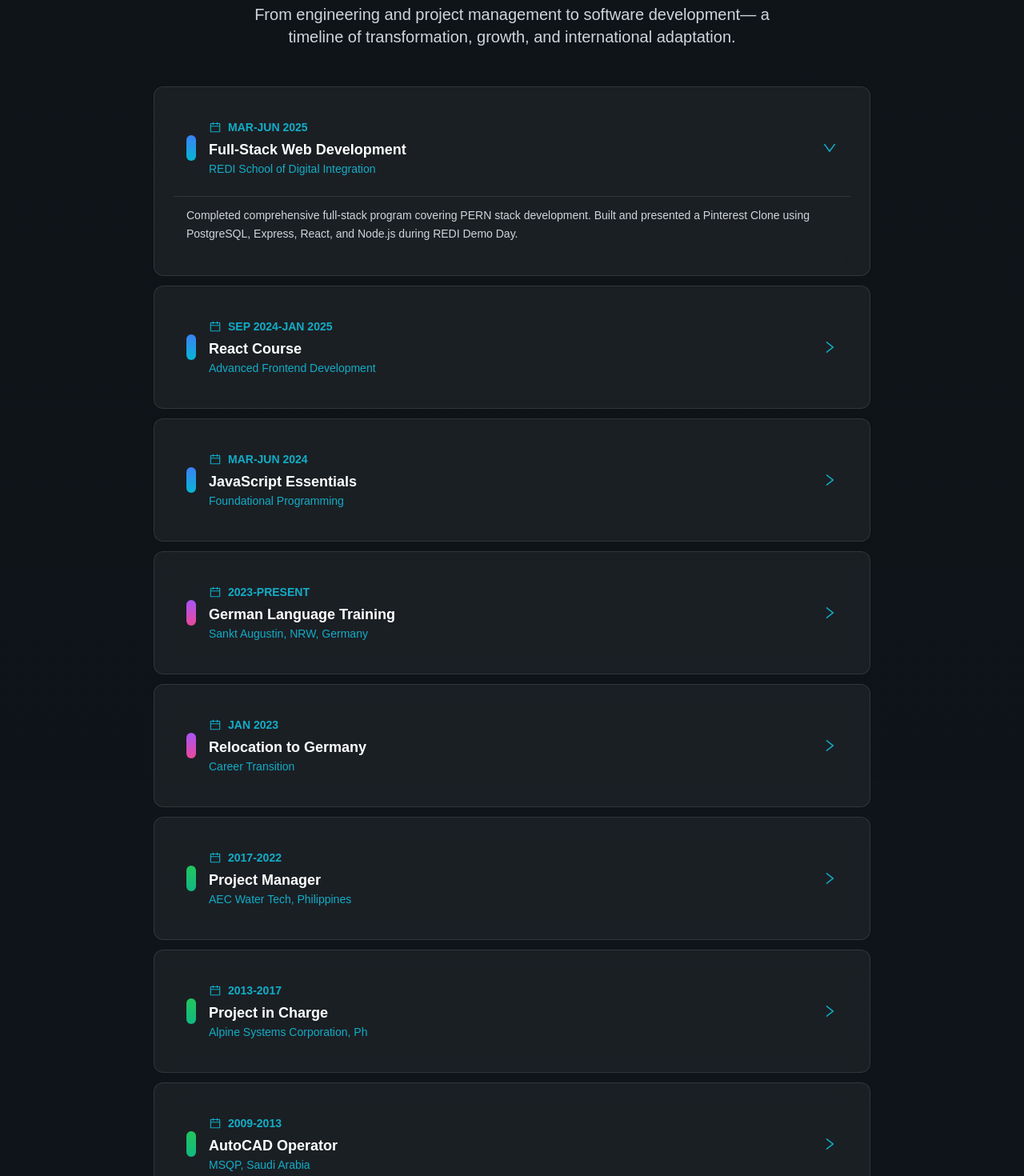
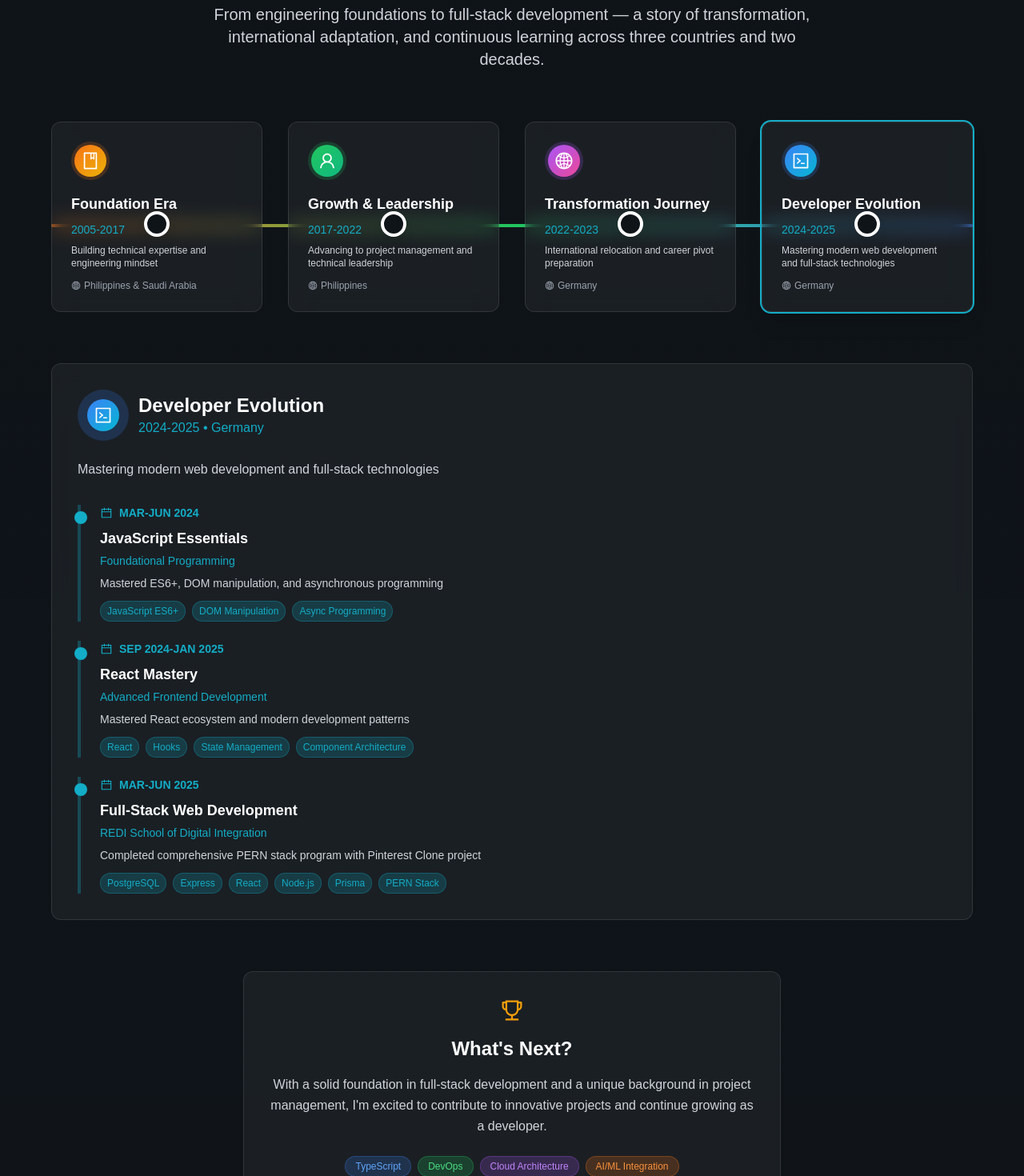
Before and after one commit to japint/portfolio, a Next.js app: page / in a window 1280 px wide. Shown: the part 3800-5270 px from the top of the page at 80% size. Built offline with nearby package versions, Linux system fonts and the light colour scheme.

Commit message:
feat: redesign Timeline component for enhanced storytelling and visual flow

```diff
--- a/src/components/TimeLine/TimeLine.tsx
+++ b/src/components/TimeLine/TimeLine.tsx
@@ -1,196 +1,430 @@
 import React, { useState } from "react";
 import {
   AiOutlineCalendar,
-  AiOutlineDown,
-  AiOutlineRight,
+  AiOutlineGlobal,
+  AiOutlineUser,
+  AiOutlineTrophy,
+  AiOutlineCode,
+  AiOutlineBook,
 } from "react-icons/ai";
 
-interface TimelineEvent {
+interface TimelinePhase {
+  id: string;
+  title: string;
+  period: string;
+  description: string;
+  location: string;
+  category:
+    | "education"
+    | "career"
+    | "transition"
+    | "development"
+    | "achievement";
+  icon: React.ReactNode;
+  milestones: {
     year: string;
     title: string;
     company: string;
-  text: string;
-  category: "development" | "transition" | "career" | "education";
+    achievement: string;
+    skills?: string[];
+  }[];
 }
 
-const timelineData: TimelineEvent[] = [
+const journeyPhases: TimelinePhase[] = [
   {
-    year: "MAR-JUN 2025",
-    title: "Full-Stack Web Development",
-    company: "REDI School of Digital Integration",
-    category: "development",
-    text: "Completed comprehensive full-stack program covering PERN stack development. Built and presented a Pinterest Clone using PostgreSQL, Express, React, and Node.js during REDI Demo Day.",
+    id: "foundation",
+    title: "Foundation Era",
+    period: "2005-2017",
+    description: "Building technical expertise and engineering mindset",
+    location: "Philippines & Saudi Arabia",
+    category: "education",
+    icon: <AiOutlineBook className="w-6 h-6" />,
+    milestones: [
+      {
+        year: "2005-2009",
+        title: "Bachelor of Science in Information Technology",
+        company: "AMA Computer College, Philippines",
+        achievement: "BSIT degree with software development foundation",
+        skills: ["Programming", "Networking", "IT Systems"],
       },
       {
-    year: "SEP 2024-JAN 2025",
-    title: "React Course",
-    company: "Advanced Frontend Development",
-    category: "development",
-    text: "Mastered React ecosystem including hooks, state management, component architecture, and modern development patterns.",
+        year: "2009-2013",
+        title: "AutoCAD Operator",
+        company: "MSQP, Saudi Arabia",
+        achievement: "HVAC design expertise across KSA and GCC region",
+        skills: ["AutoCAD", "HVAC Design", "SMACNA Standards"],
       },
       {
-    year: "MAR-JUN 2024",
-    title: "JavaScript Essentials",
-    company: "Foundational Programming",
-    category: "development",
-    text: "Completed comprehensive JavaScript training covering ES6+, DOM manipulation, asynchronous programming, and modern JavaScript patterns.",
+        year: "2013-2017",
+        title: "Project In-Charge",
+        company: "Alpine Systems Corporation, Philippines",
+        achievement:
+          "Promoted to leadership role in wastewater treatment projects",
+        skills: ["Project Management", "Technical Drawing", "Team Leadership"],
+      },
+    ],
+  },
+  {
+    id: "growth",
+    title: "Growth & Leadership",
+    period: "2017-2022",
+    description: "Advancing to project management and technical leadership",
+    location: "Philippines",
+    category: "career",
+    icon: <AiOutlineUser className="w-6 h-6" />,
+    milestones: [
+      {
+        year: "2017-2022",
+        title: "Project Manager",
+        company: "AEC Water Tech, Philippines",
+        achievement:
+          "Led water and wastewater projects from planning to execution",
+        skills: [
+          "Project Management",
+          "Team Leadership",
+          "Cost Control",
+          "Site Operations",
+        ],
+      },
+    ],
+  },
+  {
+    id: "transformation",
+    title: "Transformation Journey",
+    period: "2022-2023",
+    description: "International relocation and career pivot preparation",
+    location: "Germany",
+    category: "transition",
+    icon: <AiOutlineGlobal className="w-6 h-6" />,
+    milestones: [
+      {
+        year: "JAN 2023",
+        title: "Relocation to Germany",
+        company: "Career Transition",
+        achievement:
+          "Successfully relocated from Philippines to Sankt Augustin, Germany",
+        skills: ["Cultural Adaptation", "Language Learning"],
       },
       {
         year: "2023-PRESENT",
         title: "German Language Training",
         company: "Sankt Augustin, NRW, Germany",
-    category: "transition",
-    text: "Completed B1+ German language certification (2023). Currently pursuing B2 German course to enhance professional integration.",
+        achievement: "Completed B1+ certification, currently pursuing B2 level",
+        skills: ["German Language (B2)", "Cultural Integration"],
+      },
+    ],
   },
   {
-    year: "JAN 2023",
-    title: "Relocation to Germany",
-    company: "Career Transition",
-    category: "transition",
-    text: "Relocated from the Philippines to Sankt Augustin, Germany. Began comprehensive career transition from project management to software development.",
+    id: "development",
+    title: "Developer Evolution",
+    period: "2024-2025",
+    description: "Mastering modern web development and full-stack technologies",
+    location: "Germany",
+    category: "development",
+    icon: <AiOutlineCode className="w-6 h-6" />,
+    milestones: [
+      {
+        year: "MAR-JUN 2024",
+        title: "JavaScript Essentials",
+        company: "Foundational Programming",
+        achievement:
+          "Mastered ES6+, DOM manipulation, and asynchronous programming",
+        skills: ["JavaScript ES6+", "DOM Manipulation", "Async Programming"],
       },
       {
-    year: "2017-2022",
-    title: "Project Manager",
-    company: "AEC Water Tech, Philippines",
-    category: "career",
-    text: "Led water and wastewater projects from planning to execution, ensuring efficient, cost-effective delivery. Oversaw engineering teams and site operations.",
+        year: "SEP 2024-JAN 2025",
+        title: "React Mastery",
+        company: "Advanced Frontend Development",
+        achievement: "Mastered React ecosystem and modern development patterns",
+        skills: [
+          "React",
+          "Hooks",
+          "State Management",
+          "Component Architecture",
+        ],
       },
       {
-    year: "2013-2017",
-    title: "Project in Charge",
-    company: "Alpine Systems Corporation, Ph",
-    category: "career",
-    text: "Drafted wastewater treatment plant layouts and piping systems. Promoted from technical role to Project In-Charge, overseeing site execution.",
+        year: "MAR-JUN 2025",
+        title: "Full-Stack Web Development",
+        company: "REDI School of Digital Integration",
+        achievement:
+          "Completed comprehensive PERN stack program with Pinterest Clone project",
+        skills: [
+          "PostgreSQL",
+          "Express",
+          "React",
+          "Node.js",
+          "Prisma",
+          "PERN Stack",
+        ],
       },
-  {
-    year: "2009-2013",
-    title: "AutoCAD Operator",
-    company: "MSQP, Saudi Arabia",
-    category: "career",
-    text: "Prepared HVAC duct designs per SMACNA/ISO standards for projects across KSA and GCC region.",
-  },
-  {
-    year: "2005-2009",
-    title: "Bachelor of Science in Information Technology",
-    company: "AMA Computer College, Philippines",
-    category: "education",
-    text: "Completed BSIT degree with hands-on experience in software development, networking, and IT systems.",
+    ],
   },
 ];
 
 const Timeline: React.FC = () => {
-  const [expandedItems, setExpandedItems] = useState<Set<number>>(new Set([0])); // First item expanded by default
-
-  const toggleExpanded = (index: number) => {
-    const newExpanded = new Set(expandedItems);
-    if (newExpanded.has(index)) {
-      newExpanded.delete(index);
-    } else {
-      newExpanded.add(index);
-    }
-    setExpandedItems(newExpanded);
-  };
+  const [activePhase, setActivePhase] = useState<string | null>("development");
 
   const getCategoryColor = (category: string) => {
     switch (category) {
+      case "education":
+        return "from-orange-500 to-yellow-500";
+      case "career":
+        return "from-green-500 to-emerald-500";
+      case "transition":
+        return "from-purple-500 to-pink-500";
       case "development":
         return "from-blue-500 to-cyan-500";
-      case "transition":
-        return "from-purple-500 to-pink-500";
-      case "career":
-        return "from-green-500 to-emerald-500";
-      case "education":
-        return "from-orange-500 to-yellow-500";
+      case "achievement":
+        return "from-amber-500 to-orange-500";
       default:
         return "from-secondary to-white";
     }
   };
 
+  const getCategoryBg = (category: string) => {
+    switch (category) {
+      case "education":
+        return "bg-orange-500/20";
+      case "career":
+        return "bg-green-500/20";
+      case "transition":
+        return "bg-purple-500/20";
+      case "development":
+        return "bg-blue-500/20";
+      case "achievement":
+        return "bg-amber-500/20";
+      default:
+        return "bg-secondary/20";
+    }
+  };
+
   return (
     <section id="timeline" className="section-container">
-      <div className="text-center mb-12">
+      <div className="text-center mb-16">
         <h2 className="section-title">My Journey</h2>
-        <p className="section-subtitle mx-auto max-w-2xl">
-          From engineering and project management to software development— a
-          timeline of transformation, growth, and international adaptation.
+        <p className="section-subtitle mx-auto max-w-3xl">
+          From engineering foundations to full-stack development — a story of
+          transformation, international adaptation, and continuous learning
+          across three countries and two decades.
         </p>
       </div>
 
-      {/* Compact Accordion Timeline */}
-      <div className="max-w-4xl mx-auto space-y-3">
-        {timelineData && timelineData.length > 0 ? (
-          timelineData.map((event, index) => {
-            const isExpanded = expandedItems.has(index);
+      {/* Journey Phases */}
+      <div className="max-w-6xl mx-auto">
+        {/* Desktop Timeline */}
+        <div className="hidden lg:block relative">
+          {/* Timeline Line */}
+          <div className="absolute top-32 left-0 right-0 h-1 bg-gradient-to-r from-orange-500 via-green-500 to-blue-500 rounded-full"></div>
+
+          <div className="grid grid-cols-4 gap-8">
+            {journeyPhases.map((phase, index) => (
+              <div key={phase.id} className="relative">
+                {/* Phase Marker */}
+                <div className="absolute top-28 left-1/2 transform -translate-x-1/2 w-8 h-8 bg-primary border-4 border-white rounded-full shadow-lg z-10"></div>
+
+                {/* Phase Card */}
+                <div
+                  className={`card p-6 cursor-pointer transition-all duration-300 hover:scale-105 ${
+                    activePhase === phase.id
+                      ? "ring-2 ring-secondary shadow-xl"
+                      : ""
+                  }`}
+                  onMouseEnter={() => setActivePhase(phase.id)}
+                >
+                  <div
+                    className={`inline-flex items-center justify-center w-12 h-12 rounded-full ${getCategoryBg(
+                      phase.category
+                    )} mb-4`}
+                  >
+                    <div
+                      className={`text-white bg-gradient-to-br ${getCategoryColor(
+                        phase.category
+                      )} rounded-full p-2`}
+                    >
+                      {phase.icon}
+                    </div>
+                  </div>
+
+                  <h3 className="text-lg font-bold text-white mb-2">
+                    {phase.title}
+                  </h3>
+                  <p className="text-sm font-medium text-secondary mb-2">
+                    {phase.period}
+                  </p>
+                  <p className="text-xs text-gray-300 mb-3">
+                    {phase.description}
+                  </p>
+                  <div className="flex items-center text-xs text-gray-400">
+                    <AiOutlineGlobal className="w-3 h-3 mr-1" />
+                    {phase.location}
+                  </div>
+                </div>
+              </div>
+            ))}
+          </div>
+        </div>
+
+        {/* Mobile Timeline */}
+        <div className="lg:hidden space-y-8">
+          {journeyPhases.map((phase, index) => (
+            <div key={phase.id} className="relative">
+              {/* Vertical Line */}
+              {index < journeyPhases.length - 1 && (
+                <div
+                  className={`absolute left-6 top-16 w-1 h-20 bg-gradient-to-b ${getCategoryColor(
+                    phase.category
+                  )}`}
+                ></div>
+              )}
+
+              <div className="flex items-start space-x-4">
+                {/* Phase Icon */}
+                <div
+                  className={`flex-shrink-0 w-12 h-12 rounded-full ${getCategoryBg(
+                    phase.category
+                  )} flex items-center justify-center`}
+                >
+                  <div
+                    className={`text-white bg-gradient-to-br ${getCategoryColor(
+                      phase.category
+                    )} rounded-full p-2`}
+                  >
+                    {phase.icon}
+                  </div>
+                </div>
+
+                {/* Phase Content */}
+                <div className="card flex-1 p-4">
+                  <h3 className="text-lg font-bold text-white mb-1">
+                    {phase.title}
+                  </h3>
+                  <p className="text-sm font-medium text-secondary mb-2">
+                    {phase.period}
+                  </p>
+                  <p className="text-sm text-gray-300 mb-3">
+                    {phase.description}
+                  </p>
+                  <div className="flex items-center text-xs text-gray-400">
+                    <AiOutlineGlobal className="w-3 h-3 mr-1" />
+                    {phase.location}
+                  </div>
+                </div>
+              </div>
+            </div>
+          ))}
+        </div>
+
+        {/* Detailed View */}
+        {activePhase && (
+          <div className="mt-16">
+            <div className="card p-8">
+              {(() => {
+                const phase = journeyPhases.find((p) => p.id === activePhase);
+                if (!phase) return null;
+
                 return (
+                  <div>
+                    <div className="flex items-center space-x-3 mb-6">
                       <div
-                key={index}
-                className="card hover:shadow-lg transition-all duration-200"
+                        className={`p-3 rounded-full ${getCategoryBg(
+                          phase.category
+                        )}`}
                       >
-                {/* Header - Always Visible */}
                         <div
-                  className="flex items-center justify-between cursor-pointer p-4"
-                  onClick={() => toggleExpanded(index)}
+                          className={`text-white bg-gradient-to-br ${getCategoryColor(
+                            phase.category
+                          )} rounded-full p-2`}
                         >
-                  <div className="flex items-center space-x-4 flex-1">
-                    <div
-                      className={`w-3 h-8 bg-gradient-to-b ${getCategoryColor(
-                        event.category
-                      )} rounded-full`}
-                    ></div>
-                    <div className="flex-1">
-                      <div className="flex items-center space-x-2 mb-1">
-                        <AiOutlineCalendar className="text-secondary w-4 h-4" />
-                        <span className="text-sm font-bold text-secondary">
-                          {event.year}
-                        </span>
+                          {phase.icon}
                         </div>
-                      <h3 className="text-lg font-bold text-white">
-                        {event.title}
+                      </div>
+                      <div>
+                        <h3 className="text-2xl font-bold text-white">
+                          {phase.title}
                         </h3>
-                      <p className="text-secondary text-sm font-medium">
-                        {event.company}
+                        <p className="text-secondary font-medium">
+                          {phase.period} • {phase.location}
                         </p>
                       </div>
                     </div>
-                  <div className="text-secondary">
-                    {isExpanded ? (
-                      <AiOutlineDown className="w-5 h-5" />
-                    ) : (
-                      <AiOutlineRight className="w-5 h-5" />
-                    )}
+
+                    <p className="text-gray-300 mb-8">{phase.description}</p>
+
+                    <div className="space-y-6">
+                      {phase.milestones.map((milestone, index) => (
+                        <div
+                          key={index}
+                          className="border-l-4 border-secondary/30 pl-6 relative"
+                        >
+                          <div className="absolute -left-2 top-2 w-4 h-4 bg-secondary rounded-full"></div>
+                          <div className="flex items-center space-x-2 mb-2">
+                            <AiOutlineCalendar className="text-secondary w-4 h-4" />
+                            <span className="text-sm font-bold text-secondary">
+                              {milestone.year}
+                            </span>
                           </div>
-                </div>
-
-                {/* Expandable Content */}
-                {isExpanded && (
-                  <div className="px-4 pb-4 pt-0 border-t border-white/10 mt-2">
-                    <p className="text-gray-300 leading-relaxed text-sm mt-3">
-                      {event.text}
+                          <h4 className="text-lg font-bold text-white mb-1">
+                            {milestone.title}
+                          </h4>
+                          <p className="text-secondary text-sm font-medium mb-2">
+                            {milestone.company}
                           </p>
+                          <p className="text-gray-300 text-sm mb-3">
+                            {milestone.achievement}
+                          </p>
+                          {milestone.skills && (
+                            <div className="flex flex-wrap gap-2">
+                              {milestone.skills.map((skill, skillIndex) => (
+                                <span
+                                  key={skillIndex}
+                                  className="px-2 py-1 text-xs bg-secondary/20 text-secondary rounded-full border border-secondary/30"
+                                >
+                                  {skill}
+                                </span>
+                              ))}
                             </div>
                           )}
                         </div>
+                      ))}
+                    </div>
+                  </div>
                 );
-          })
-        ) : (
-          <div className="text-center text-gray-300">
-            <p>Timeline data not available</p>
+              })()}
+            </div>
           </div>
         )}
+
+        {/* Future Goals */}
+        <div className="mt-16 text-center">
+          <div className="card max-w-2xl mx-auto p-8">
+            <div className="flex items-center justify-center mb-4">
+              <AiOutlineTrophy className="w-8 h-8 text-amber-500" />
             </div>
-
-      {/* Compact Call to Action */}
-      <div className="text-center mt-12">
-        <div className="card max-w-xl mx-auto p-6">
-          <h3 className="text-xl font-bold text-white mb-3">What's Next?</h3>
-          <p className="text-gray-300 text-sm mb-4">
-            Always looking for new opportunities to grow and contribute to
-            exciting projects.
+            <h3 className="text-2xl font-bold text-white mb-4">What's Next?</h3>
+            <p className="text-gray-300 mb-6 leading-relaxed">
+              With a solid foundation in full-stack development and a unique
+              background in project management, I'm excited to contribute to
+              innovative projects and continue growing as a developer.
             </p>
-          <button className="btn-primary text-sm px-6 py-2">
-            Get In Touch
+            <div className="flex flex-wrap justify-center gap-2 mb-6">
+              <span className="px-3 py-1 text-xs bg-blue-500/20 text-blue-400 rounded-full border border-blue-500/30">
+                TypeScript
+              </span>
+              <span className="px-3 py-1 text-xs bg-green-500/20 text-green-400 rounded-full border border-green-500/30">
+                DevOps
+              </span>
+              <span className="px-3 py-1 text-xs bg-purple-500/20 text-purple-400 rounded-full border border-purple-500/30">
+                Cloud Architecture
+              </span>
+              <span className="px-3 py-1 text-xs bg-orange-500/20 text-orange-400 rounded-full border border-orange-500/30">
+                AI/ML Integration
+              </span>
+            </div>
+            <button className="btn-primary">
+              Let's Build Something Amazing
             </button>
+          </div>
         </div>
       </div>
     </section>
```
Also changed, not shown: 1 other file (tests, documents, lock files or other folders). Lines whose indentation alone changed are shown as unchanged.
